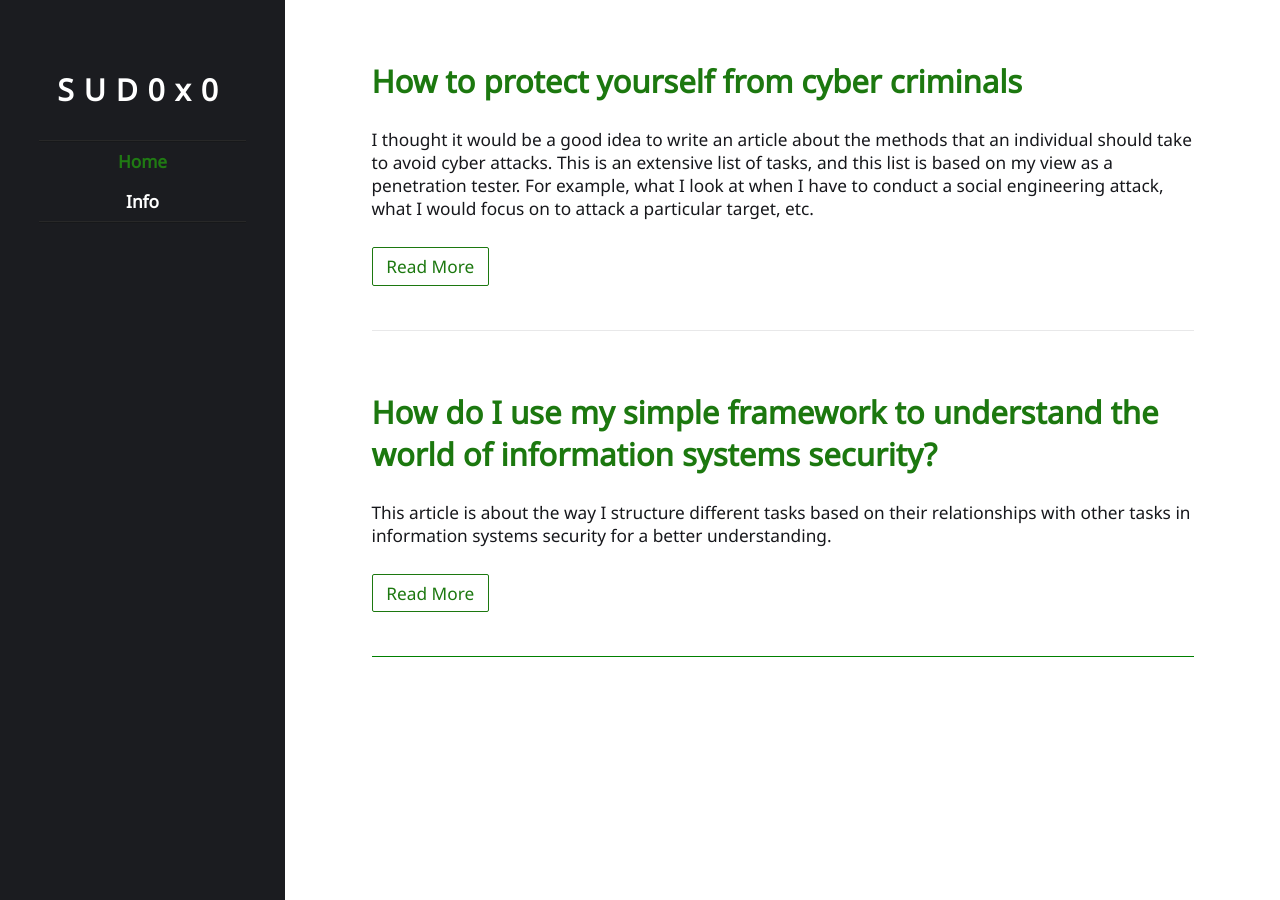
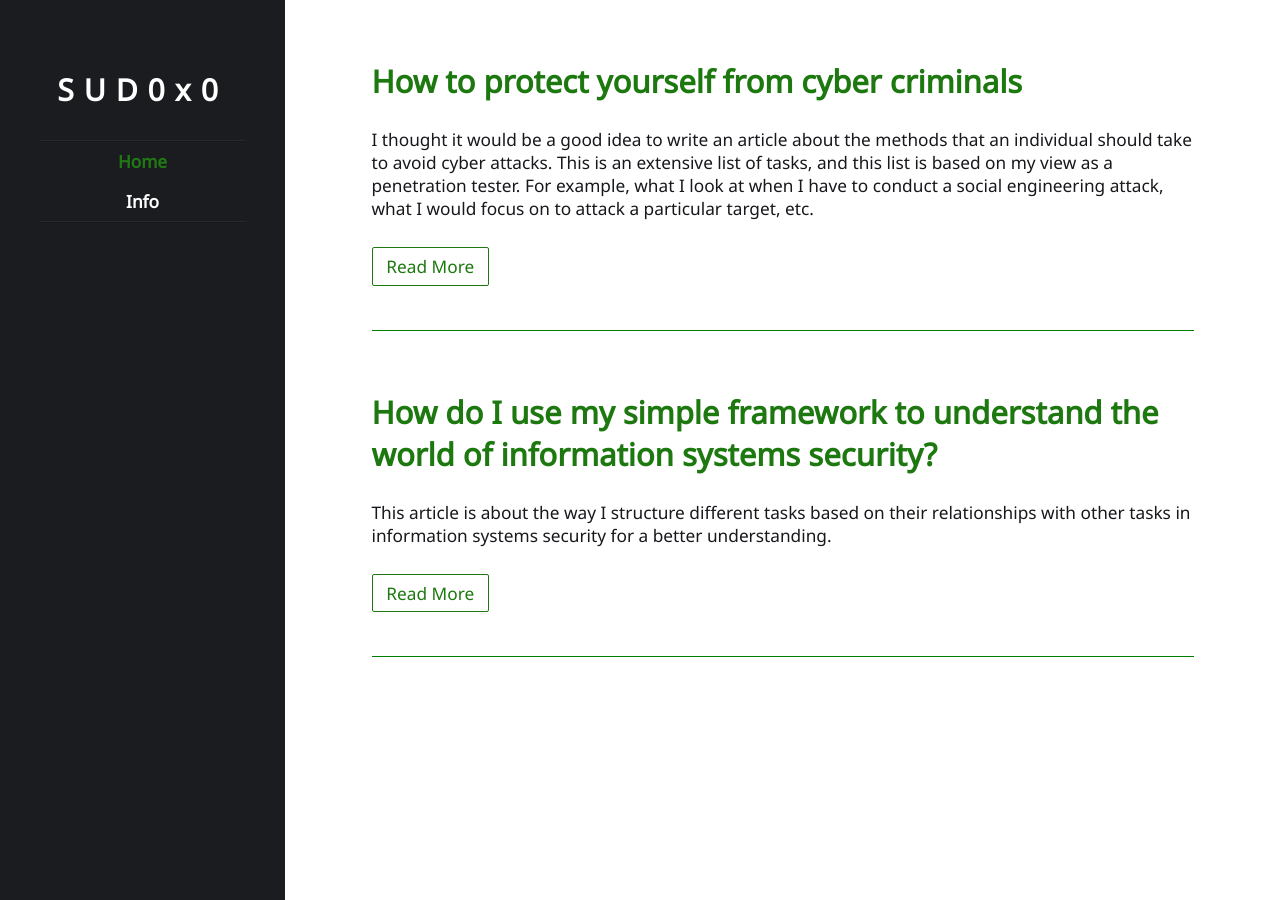
Before and after one commit to sud0x0/SUD0x0, a Jekyll site: the page built from index.html, in a window 1280 px wide. Built offline with Jekyll 4.4.1, drawn with Linux system fonts in a browser that asks for light colours.

Commit message:
CSS change

```diff
--- a/css/Main.css
+++ b/css/Main.css
@@ -190,7 +190,7 @@ padding: .5em 2.25em;
 }
 
 article.x_0x0 {
-    border-bottom: 1px solid green;
+    border-bottom: 1px solid green !important;
 }
 
 img {
```
